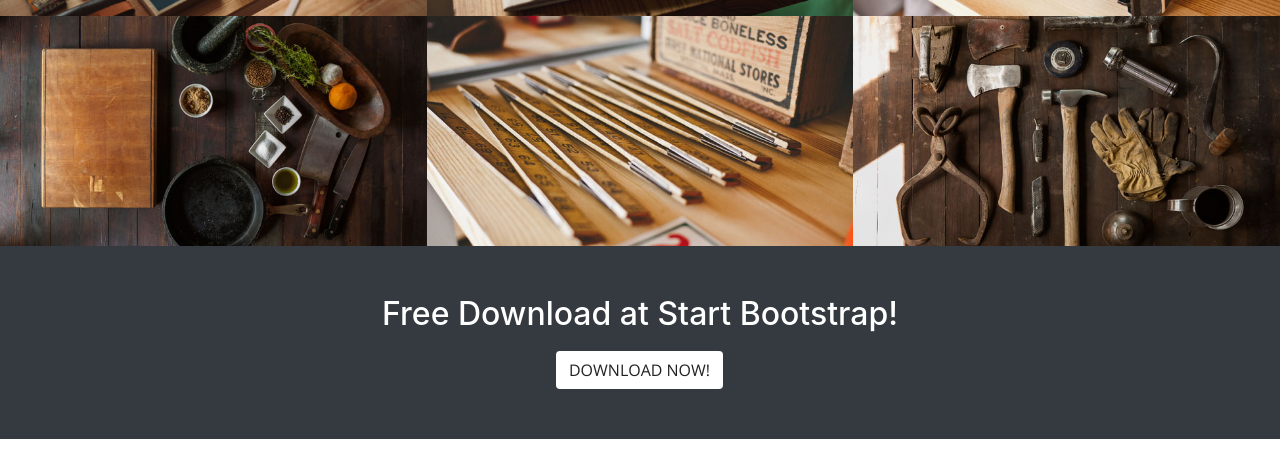
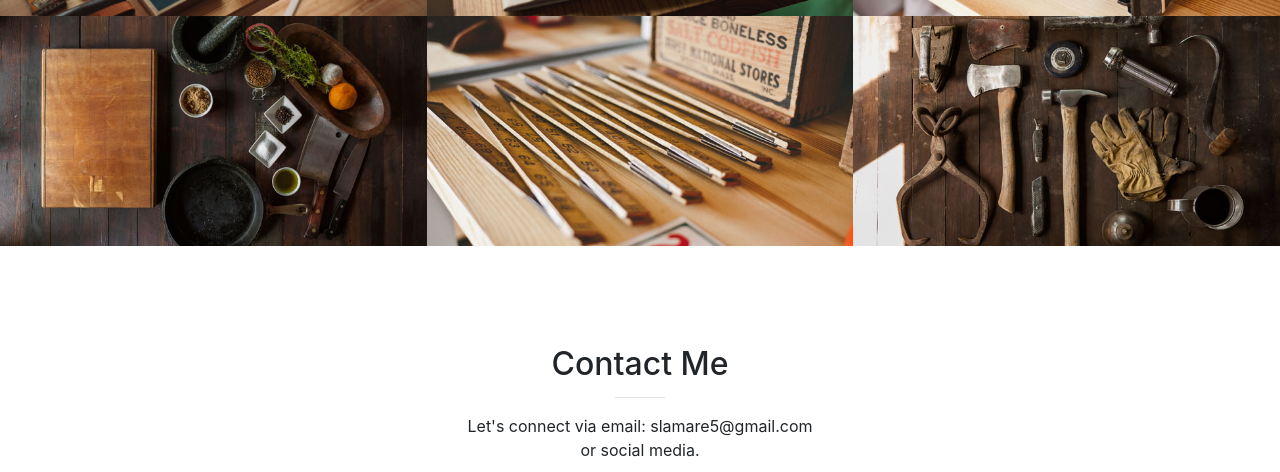
Before and after one commit to Slamare/my_website2, a website with bundled scripts: page index.html in a window 1280 px wide. Shown: the part 1847-2319 px from the top of the page. Built offline with nearby package versions, Linux system fonts and the light colour scheme.

Commit message:
Fixed language of contact section title, format

```diff
--- a/index.html
+++ b/index.html
@@ -218,20 +218,21 @@
       </div>
     </section>
 
-    <div class="call-to-action bg-dark">
+<!--    <div class="call-to-action bg-dark">
       <div class="container text-center">
         <h2>Free Download at Start Bootstrap!</h2>
         <a class="btn btn-default btn-xl sr-button" href="http://startbootstrap.com/template-overviews/creative/">Download Now!</a>
       </div>
     </div>
-
+-->
     <section id="contact">
       <div class="container">
         <div class="row">
           <div class="col-lg-8 mx-auto text-center">
-            <h2 class="section-heading">Let's Get In Touch!</h2>
+            <h2 class="section-heading">Contact Me</h2>
             <hr class="primary">
-            <p>Feel free to contact me by sending an email to slamare5@gmail.com or connecting on social media below.</p>
+            <p>Let's connect via email: slamare5@gmail.com <br>
+          or social media. </br> </p>
           </div>
         </div>
         <div class="row">
```
